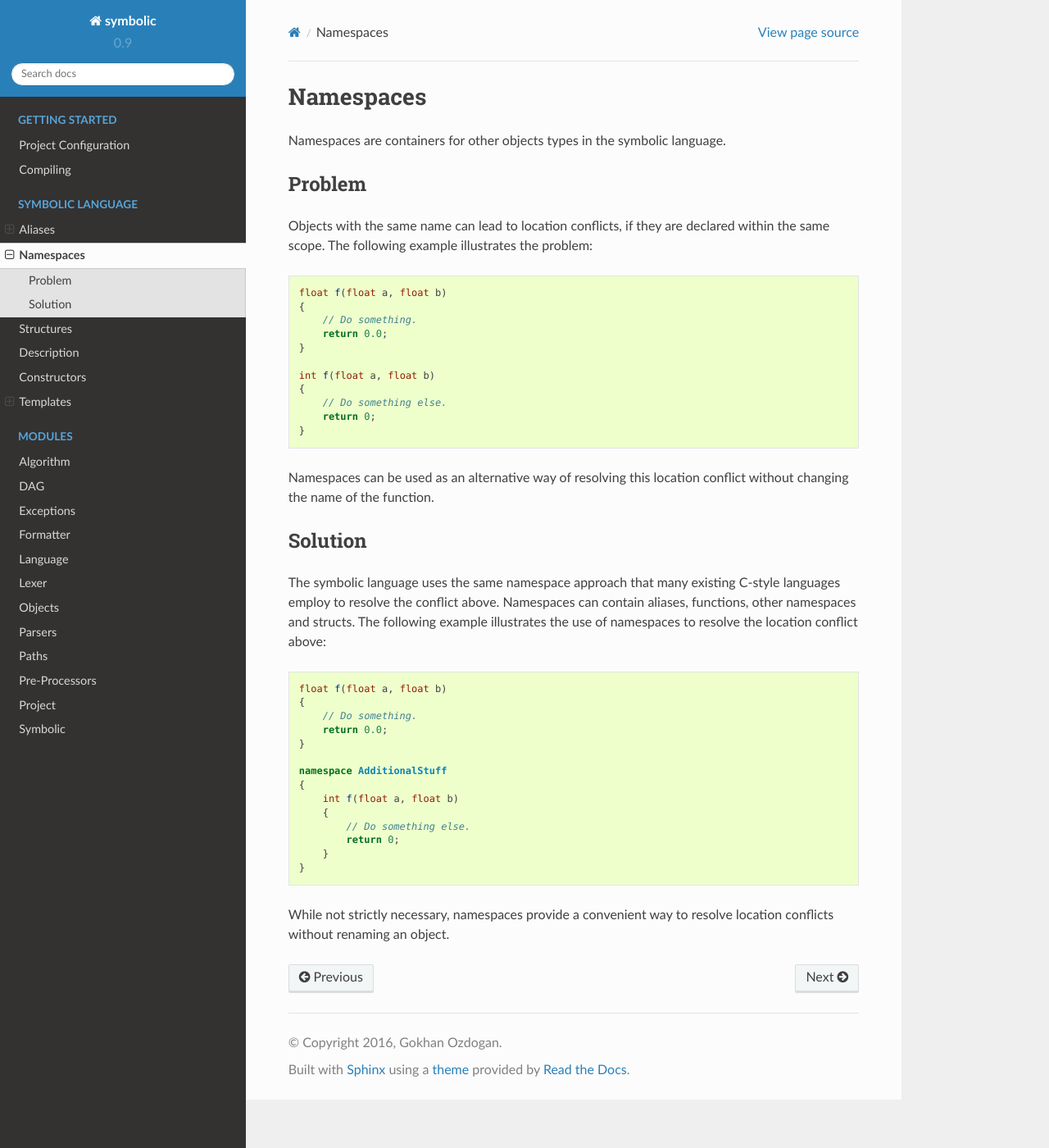
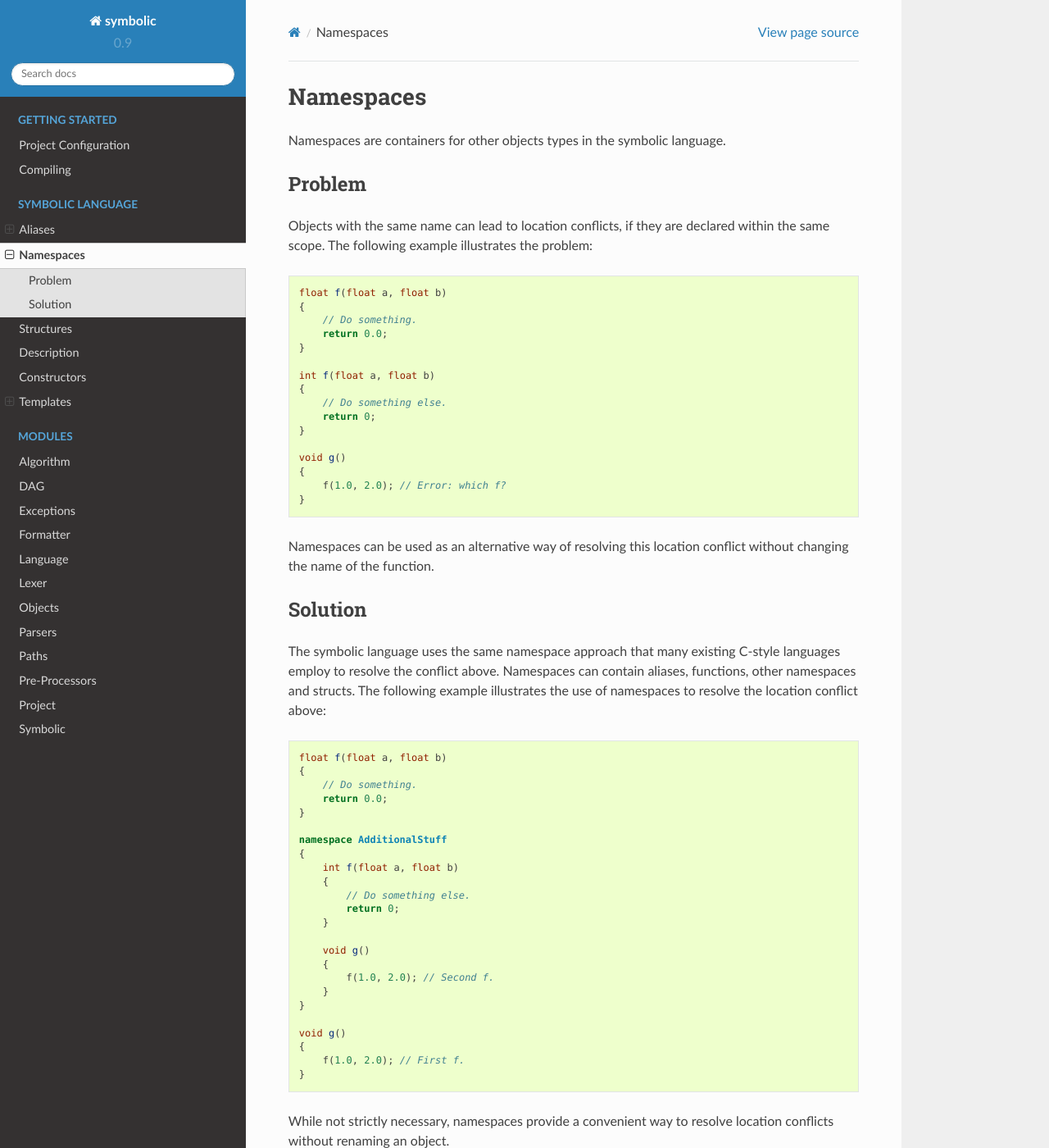
Before and after one commit to yoshimon/symbolic, a Sphinx documentation site: the page built from doc/sphinx/source/symbolic_language/namespaces.rst, in a window 1280 px wide and 1400 px high. Shown: the whole window at 82% size. Built offline with Sphinx 7.4.7 and the Read the Docs theme 2.0.0, drawn with Linux system fonts in a browser that asks for light colours; pages that are not in the unit, such as notebooks, are missing from menus.

Commit message:
Update namespaces.rst

```diff
--- a/doc/sphinx/source/symbolic_language/namespaces.rst
+++ b/doc/sphinx/source/symbolic_language/namespaces.rst
@@ -19,6 +19,11 @@ illustrates the problem:
     {
     	// Do something else.
         return 0;
+    }
+
+    void g()
+    {
+        f(1.0, 2.0); // Error: which f?
     }
 
 Namespaces can be used as an alternative way of resolving this location conflict without changing the name of the function.
@@ -44,6 +49,16 @@ The following example illustrates the use of namespaces to resolve the location
 	    // Do something else.
             return 0;
         }
+
+	void g()
+	{
+	    f(1.0, 2.0); // Second f.
+	}
+    }
+
+    void g()
+    {
+        f(1.0, 2.0); // First f.
     }
 
 While not strictly necessary, namespaces provide a convenient way to resolve location conflicts without renaming an object.
```
